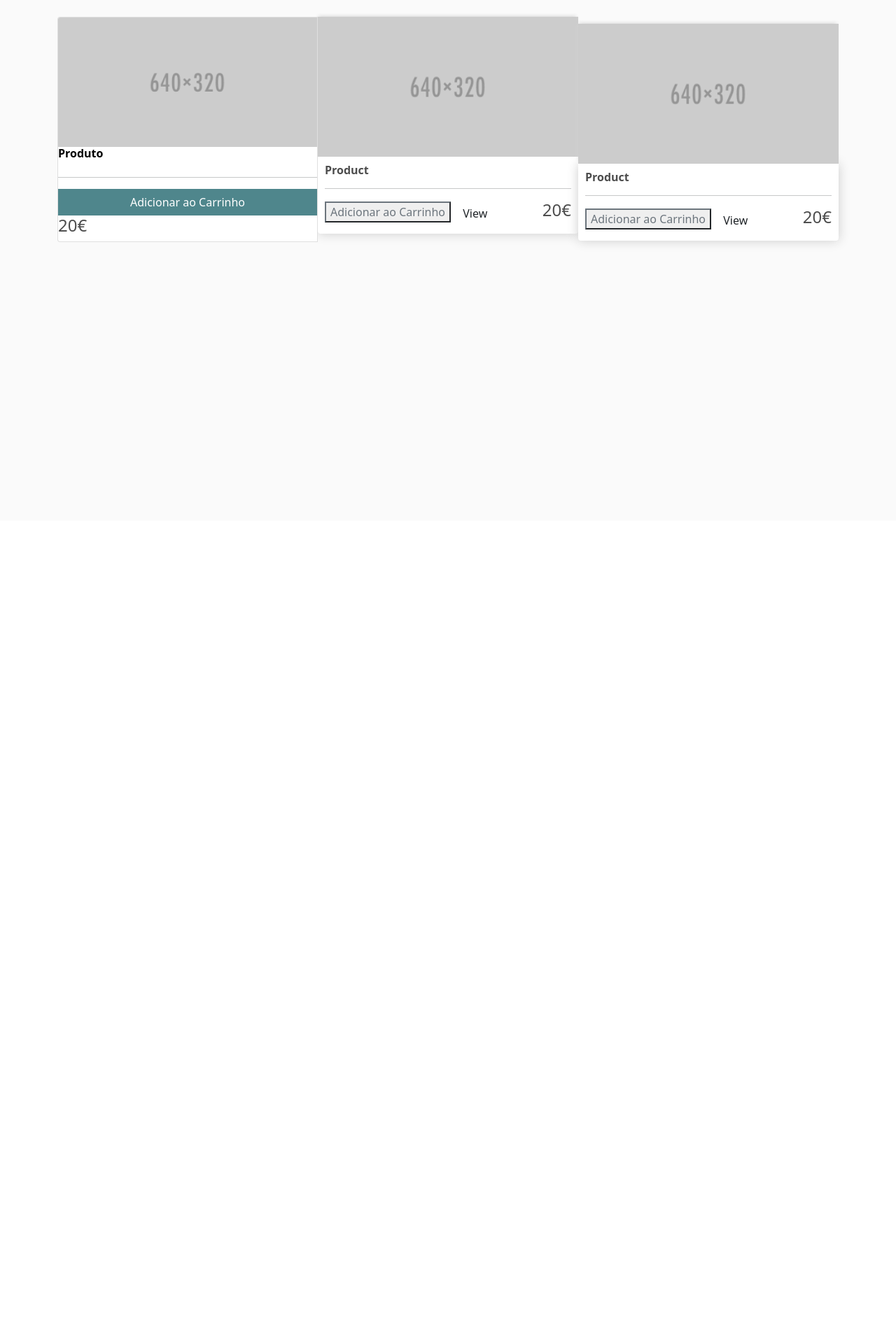
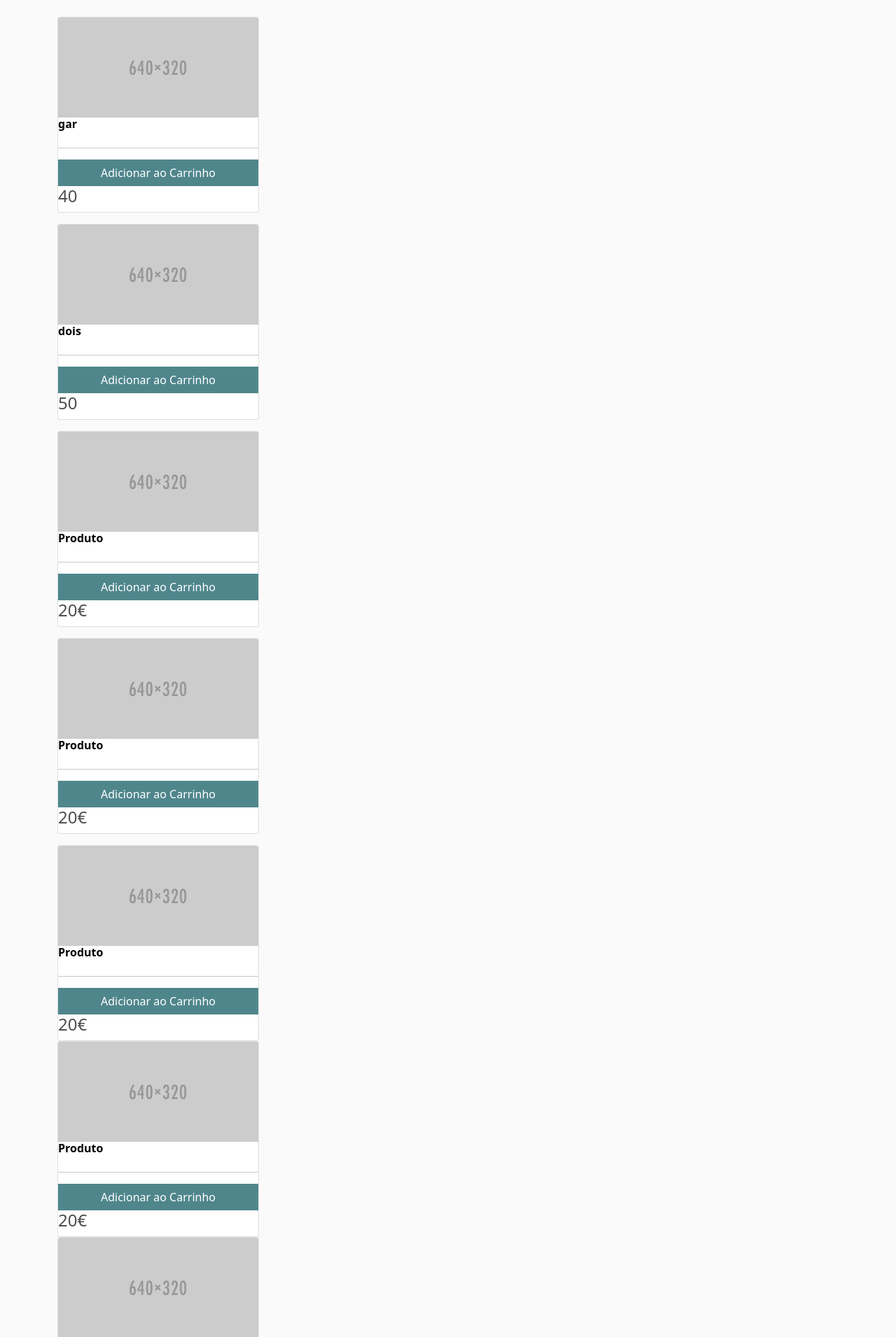
Before and after one commit to filipe-silva-27/projetoDIAM, a Django app: page / in a window 1280 px wide. Shown: the part 56-1967 px from the top of the page at 70% size. Before the commit the page ends 408 px from the top, so only its background shows below. Run offline with Django 4.2, Linux system fonts and the light colour scheme; some libraries are stand-ins or nearby versions.

Commit message:
models e comecei a passar as coisas para loja.html

```diff
--- a/eshop/loja/models.py
+++ b/eshop/loja/models.py
@@ -13,10 +13,10 @@
 class Produto(models.Model):
     preco = models.IntegerField()
     nome = models.CharField(max_length=100)
-    descricao = models.CharField(max_length=300)
-    personalizavel = models.BooleanField(default=False)
+    """ descricao = models.CharField(max_length=300) """
+    """ personalizavel = models.BooleanField(default=False)
     pic = models.ImageField(upload_to='images', blank=True, null=True)
-    seller = models.ForeignKey(Vendedor, on_delete=models.RESTRICT)
+    seller = models.ForeignKey(Vendedor, on_delete=models.RESTRICT) """
 
     def __str__(self):
         return self.nome
@@ -29,6 +29,8 @@
     produto = models.ForeignKey(Produto, on_delete=models.CASCADE)
     def __str__(self):
         return self.user.username + ' disse: ' + self.text
+
+
 class Questao(models.Model):
     texto = models.CharField(max_length=200)
     """ pub_data = models.DateTimeField('data de publicacao') """
@@ -45,21 +47,15 @@
     questao = models.ForeignKey(Questao, on_delete=models.CASCADE)
 
 class Opcao(models.Model):
-    questao = models.ForeignKey(Questao, on_delete=models.CASCADE)
+    opcao_questao = models.ForeignKey(QuestaoDoProduto, on_delete=models.CASCADE)
     opcao_texto = models.CharField(max_length=200)
-    votos = models.IntegerField(default=0)
 
     def __str__(self):
         return self.opcao_texto
 
-class OpcaoDaQuestaoProd(models.Model): #aqui é primary key composta, é uma ternária?
+""" class Pedido(models.Model):
     questao = models.ForeignKey(Questao, on_delete=models.CASCADE)
     opcao = models.ForeignKey(Opcao, on_delete=models.CASCADE)
-    produto = models.ForeignKey(Produto, on_delete=models.CASCADE)
-
-class Pedido(models.Model):
-    questao = models.ForeignKey(Questao, on_delete=models.CASCADE)
-    opcao = models.ForeignKey(Opcao, on_delete=models.CASCADE)
-    produto = models.ForeignKey(Produto, on_delete=models.CASCADE)
+    nas views por produto = getObjectOR404(Produto, on_delete=models.CASCADE)
     cliente = models.ForeignKey(User, on_delete=models.CASCADE)
-##aloaloaloalaolaolaoaloalaolaoaloaloalaolaoloaloalaolaoalol
+ """
--- a/eshop/loja/static/css/base.css
+++ b/eshop/loja/static/css/base.css
@@ -115,3 +115,7 @@
 	background-color: #84bcc2;
 	border-color: #84bcc2;
 }
+
+.card{
+	max-width: 18rem;
+}
--- a/eshop/loja/templates/loja/detalhesProd.html
+++ b/eshop/loja/templates/loja/detalhesProd.html
@@ -0,0 +1 @@
+<h1>funciona!</h1>
--- a/eshop/loja/templates/loja/loja.html
+++ b/eshop/loja/templates/loja/loja.html
@@ -4,7 +4,80 @@
 
 {% load static %}
 
-<div class="card-group">
+<div class="card-deck">
+    {% for product in products_list %}
+    <div class="card mb-3">
+        <img class="card-img-top" src="{%static 'images/placeholder.png' %}">
+
+                <h6><strong> <a class="card-title" href="{% url 'loja:detalheProd' product %}">{{product.nome}}</a></strong></h6>
+                <hr>
+                <button class="btn btn-primary">Adicionar ao Carrinho</button>
+                <!-- <a class="btn btn outline-success" href="#">View</a> -->
+                <h4 style="display:inline-block; float:right">{{product.preco}}</h4>
+
+    </div>
+    {% endfor %}
+    <div class="card mb-3">
+        <img class="card-img-top" src="{%static 'images/placeholder.png' %}">
+
+                <h6><strong> <a class="card-title" href="#1">Produto</a></strong></h6>
+                <hr>
+                <button class="btn btn-primary">Adicionar ao Carrinho</button>
+                <!-- <a class="btn btn outline-success" href="#">View</a> -->
+                <h4 style="display:inline-block; float:right">20€</h4>
+
+    </div>
+
+    <div class="card mb-3">
+        <img class="card-img-top" src="{%static 'images/placeholder.png' %}">
+
+                <h6><strong> <a class="card-title" href="#1">Produto</a></strong></h6>
+                <hr>
+                <button class="btn btn-primary">Adicionar ao Carrinho</button>
+                <!-- <a class="btn btn outline-success" href="#">View</a> -->
+                <h4 style="display:inline-block; float:right">20€</h4>
+
+    </div>
+    <div class="card">
+        <img class="card-img-top" src="{%static 'images/placeholder.png' %}">
+
+                <h6><strong> <a class="card-title" href="#1">Produto</a></strong></h6>
+                <hr>
+                <button class="btn btn-primary">Adicionar ao Carrinho</button>
+                <!-- <a class="btn btn outline-success" href="#">View</a> -->
+                <h4 style="display:inline-block; float:right">20€</h4>
+
+    </div>
+    <div class="card">
+        <img class="card-img-top" src="{%static 'images/placeholder.png' %}">
+
+                <h6><strong> <a class="card-title" href="#1">Produto</a></strong></h6>
+                <hr>
+                <button class="btn btn-primary">Adicionar ao Carrinho</button>
+                <!-- <a class="btn btn outline-success" href="#">View</a> -->
+                <h4 style="display:inline-block; float:right">20€</h4>
+
+    </div>
+    <div class="card">
+        <img class="card-img-top" src="{%static 'images/placeholder.png' %}">
+
+                <h6><strong> <a class="card-title" href="#1">Produto</a></strong></h6>
+                <hr>
+                <button class="btn btn-primary">Adicionar ao Carrinho</button>
+                <!-- <a class="btn btn outline-success" href="#">View</a> -->
+                <h4 style="display:inline-block; float:right">20€</h4>
+
+    </div>
+    <div class="card">
+        <img class="card-img-top" src="{%static 'images/placeholder.png' %}">
+
+                <h6><strong> <a class="card-title" href="#1">Produto</a></strong></h6>
+                <hr>
+                <button class="btn btn-primary">Adicionar ao Carrinho</button>
+                <!-- <a class="btn btn outline-success" href="#">View</a> -->
+                <h4 style="display:inline-block; float:right">20€</h4>
+
+    </div>
     <div class="card">
         <img class="card-img-top" src="{%static 'images/placeholder.png' %}">
 
@@ -18,11 +91,7 @@
 
 
 
-
-
-
-
-    <div class="col-4"lg->
+    <!-- <div class="col-4"lg->
         <img class="thumbnail" src="{%static 'images/placeholder.png' %}">
         <div class="box-element product">
             <h6><strong>Product</strong></h6>
@@ -41,7 +110,7 @@
             <a class="btn btn outline-success" href="#">View</a>
             <h4 style="display:inline-block; float:right">20€</h4>
         </div>
-    </div>
+    </div> -->
 </div>
 
 {% endblock content %}
--- a/eshop/loja/views.py
+++ b/eshop/loja/views.py
@@ -1,15 +1,23 @@
 from django.shortcuts import render
 from django.http import HttpResponse
 from django.template import loader
+from .models import *
 
 def index(request):
     return  HttpResponse(render(request, 'loja/main.html' ))
 
 def loja(request):
-    return  render(request, 'loja/loja.html' )
+    produtos = Produto.objects.all()
+    prod1 = Produto(id=1, preco=40, nome="gar")
+    prod2 = Produto(id=2, preco=50, nome="dois")
+    lista_teste = {prod1, prod2}
+    return render(request, 'loja/loja.html' , {'products_list': lista_teste})
 
 def cart(request):
-    return  render(request, 'loja/cart.html' )
+    return render(request, 'loja/cart.html' )
 
 def checkout(request):
-    return  render(request, 'loja/checkout.html')
+    return render(request, 'loja/checkout.html')
+
+def detalheProd (request, produto_id):
+    return render(request, 'loja/detalhesProd.html' , {'produto': produto_id})
```
